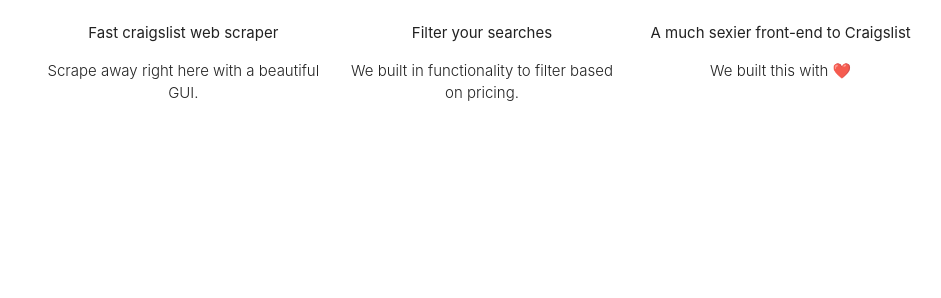
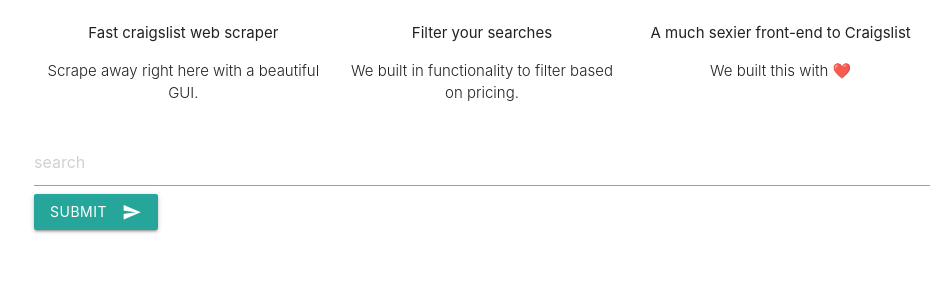
Before and after one commit to safwanvk/craigslist, a Django app: page / in a window 1280 px wide. Shown: the part 359-657 px from the top of the page, without its empty margins (158-1099 px from the left). Run offline with Django 3.2, Linux system fonts and the light colour scheme.

Commit message:
:lipstick: Create template new_search

```diff
--- a/core/urls.py
+++ b/core/urls.py
@@ -4,5 +4,7 @@
 from . import views
 
 urlpatterns = [
-    path('', views.home, name='home')
+    path('', views.home, name='home'),
+    path('new-search/', views.new_search, name='new-search')
+
 ]
--- a/core/views.py
+++ b/core/views.py
@@ -4,3 +4,11 @@
 # Create your views here.
 def home(request):
     return render(request, 'core/base.html')
+
+
+def new_search(request):
+    search = request.POST.get('search')
+    context = {
+        'search': search
+    }
+    return render(request, 'core/new_search.html', context)
--- a/templates/core/base.html
+++ b/templates/core/base.html
@@ -50,8 +50,16 @@
             </div>
         </div>
     </div>
+    <form action="{% url 'new-search' %}" method="post">
+        {% csrf_token %}
+        <input type="text" name="search" placeholder="search">
+        <button class="btn waves-effect waves-light" type="submit" name="action">Submit
+            <i class="material-icons right">send</i>
+        </button>
+    </form>
+    {% block content %}
 
- {% block content %} {% endblock content %}
+    {% endblock content %}
 </div>
 
 <script src="https://cdnjs.cloudflare.com/ajax/libs/materialize/1.0.0/js/materialize.min.js"></script>
--- /dev/null
+++ b/templates/core/new_search.html
@@ -0,0 +1,5 @@
+{% extends 'core/base.html' %}
+
+{% block content %}
+    <h2 style="text-align: center">{{ search | title }}</h2>
+{% endblock %}
```
